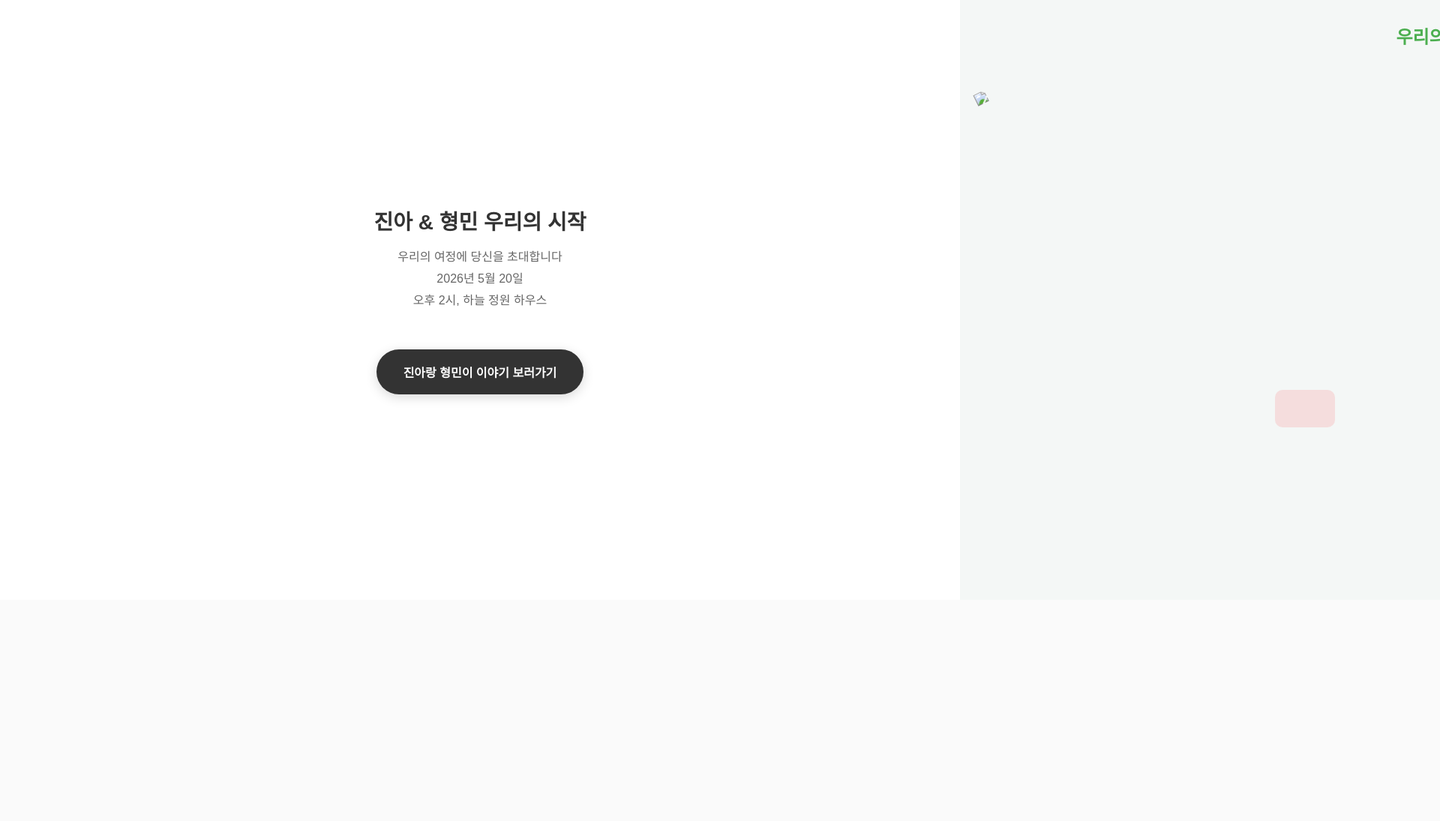
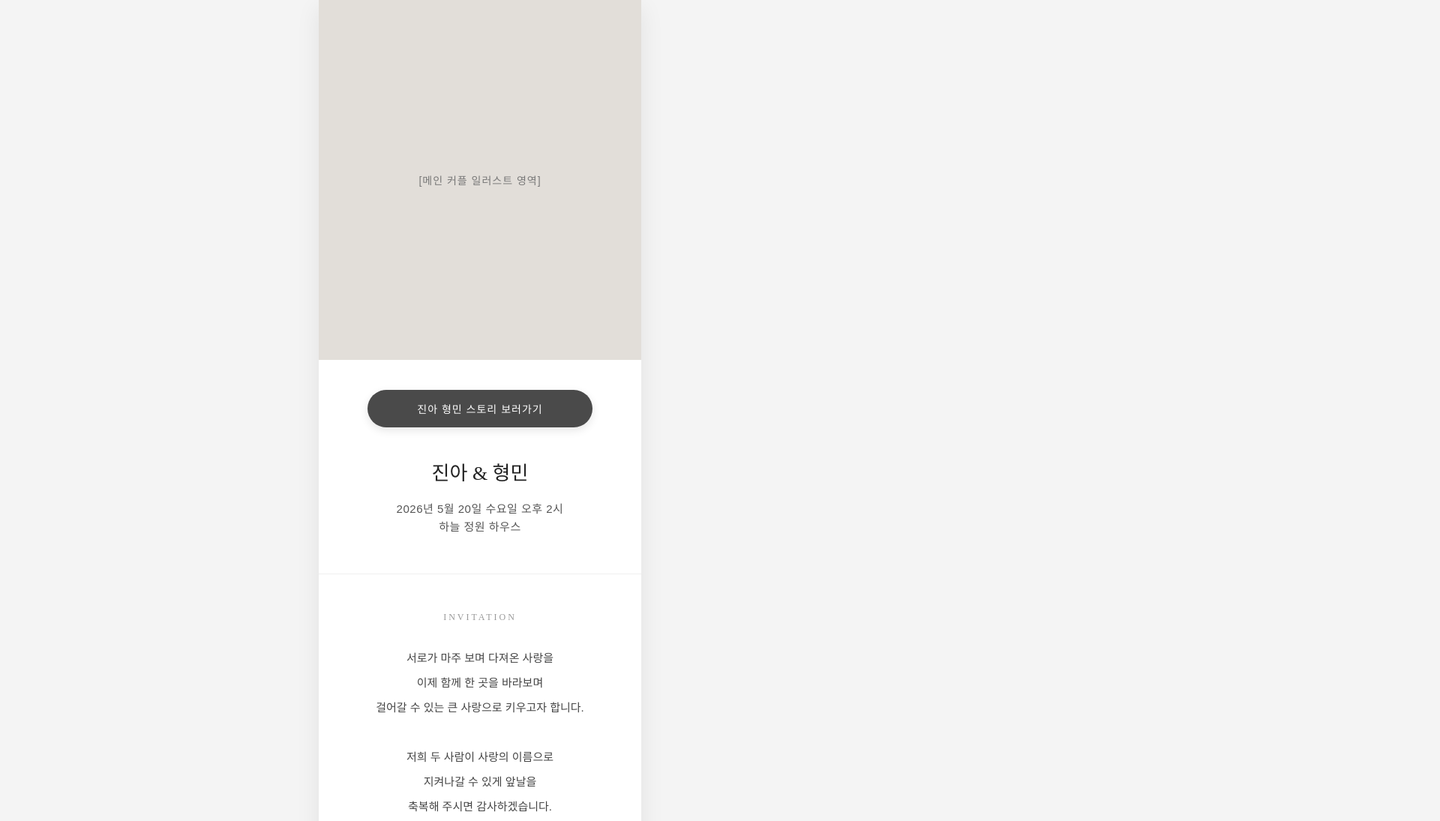
Before and after one commit to gna-king/happy-wedding-day, a plain HTML site: page index.html in a window 1280 px wide. Shown: the top 1095 px of the page at 75% size, 1920 px wide, since content can reach past the window. Before the commit the page ends 800 px from the top, so only its background shows below. Drawn offline with Linux system fonts and the light colour scheme.

Commit message:
index.html

```diff
--- a/index.html
+++ b/index.html
@@ -3,162 +3,223 @@
 <head>
     <meta charset="UTF-8">
     <meta name="viewport" content="width=device-width, initial-scale=1.0, maximum-scale=1.0, user-scalable=no">
-  <title>진아 & 형민 우리의 시작 (PRO)</title>
+    <title>진아 & 형민 결혼합니다</title>
     <style>
-    /* 기본 리셋 */
-    * { margin: 0; padding: 0; box-sizing: border-box; -webkit-touch-callout: none; -webkit-user-select: none; user-select: none; }
-    body { font-family: 'Pretendard', sans-serif; overflow: hidden; background-color: #FAFAFA; color: #333; }
-
-    /* 2칸짜리 가로 기차 (전체 컨테이너) */
-    .app-container {
+        /* 기본 리셋 및 폰트 설정 (고급스러운 명조+고딕 혼합) */
+        * { margin: 0; padding: 0; box-sizing: border-box; }
+        body {
+            background-color: #f4f4f4; /* PC에서 볼 때의 배경색 */
+            font-family: 'Pretendard', 'Apple SD Gothic Neo', sans-serif;
+            color: #333;
             display: flex;
-      width: 200vw; height: 100vh;
-      transition: transform 1.2s cubic-bezier(0.65, 0, 0.35, 1);
+            justify-content: center; /* 화면 중앙 정렬 */
         }
 
-    /* 개별 페이지 공통 */
-    .section { width: 100vw; height: 100vh; position: relative; display: flex; flex-direction: column; align-items: center; justify-content: center; }
-
-    /* --- 1번 방 (첫 화면) --- */
-    .home-section { background-color: #FFFFFF; text-align: center; padding: 20px; }
-    .home-section h1 { font-size: 28px; margin-bottom: 15px; font-weight: 600; }
-    .home-section p { font-size: 16px; color: #666; margin-bottom: 5px; }
-
-    .start-btn {
-      margin-top: 50px; padding: 18px 36px;
-      background-color: #333; color: #fff;
-      border: none; border-radius: 30px;
-      font-size: 16px; font-weight: bold;
-      cursor: pointer; box-shadow: 0 4px 15px rgba(0,0,0,0.15);
-      transition: background 0.3s, transform 0.1s;
-    }
-    .start-btn:active { transform: scale(0.97); }
-
-    /* --- 2번 방 (구불구불 길) --- */
-    .story-section {
-      background-color: #F4F7F6;
-      /* 중요: '깔끔한' 새 배경 이미지를 배경으로 사용 */
-      background-image: url('image_2.png');
-      background-size: cover;
-      background-position: center;
+        /* 1. 모바일 최적화 컨테이너 (PC에서도 폰 비율 유지) */
+        .phone-container {
+            width: 100%;
+            max-width: 430px; /* 스마트폰 최대 너비 */
+            background-color: #ffffff;
+            min-height: 100vh;
             position: relative;
+            overflow: hidden; /* 영역 밖으로 나가는 슬라이드 숨김 */
+            box-shadow: 0 10px 30px rgba(0,0,0,0.08);
         }
 
-    .story-section h2 { font-size: 24px; position: absolute; top: 30px; width: 100%; text-align: center; color: #4CAF50; }
-
-    /* 길을 그릴 가상의 도화지 (캐릭터 좌표 기준) */
-    .path-map {
-      width: 100%; height: 100%;
-      position: absolute; top: 0; left: 0;
+        /* 2. 페이지 슬라이드 트랙 (방 2개를 가로로 연결) */
+        .slider-track {
+            display: flex;
+            width: 200%; /* 페이지가 2개이므로 200% */
+            min-height: 100vh;
+            transition: transform 0.6s cubic-bezier(0.77, 0, 0.175, 1); /* 고급스러운 부드러운 전환 */
         }
 
-    /* 새로 생성된 깔끔한 커플 아이콘 이미지 */
-    .couple-icon {
-      width: 65px; height: auto;
-      position: absolute;
-      top: -32px; left: -32px; /* 중심점 맞추기 */
-
-      /* 중요: 새로 생성된 깔끔한 길 그림의 경로를 정밀 추적 (좌표 수정됨) */
-      offset-path: path("M 82,152 C 160,113 256,163 252,254 C 248,345 167,399 157,485 C 147,571 216,634 290,626 C 364,618 418,555 423,534");
-
-      /* 6초 동안 경로를 따라 걷기 (자동으로 방향 전환) */
-      animation: walkPath 6s linear forwards;
-
-      /* 처음엔 멈춰두기 */
-      animation-play-state: paused;
+        /* 개별 페이지 공통 설정 */
+        .page {
+            width: 50%; /* 컨테이너의 100% 너비 */
+            min-height: 100vh;
+            overflow-y: auto; /* 세로 스크롤 허용 */
+            overflow-x: hidden;
+            background-color: #fff;
         }
 
-    /* 걷기 애니메이션 설정 */
-    @keyframes walkPath {
-      0% { offset-distance: 0%; transform: rotate(0deg); }
-      100% { offset-distance: 100%; transform: rotate(0deg); }
+        /* --- [메인 페이지 스타일] --- */
+        .main-image {
+            width: 100%;
+            height: 60vh;
+            background-color: #e2ded9; /* 차분한 베이지 톤 */
+            display: flex;
+            align-items: center;
+            justify-content: center;
+            color: #777;
+            font-size: 14px;
+            letter-spacing: 1px;
         }
 
-    /* 기차가 2번 방으로 오면 캐릭터 걷기 시작! */
-    .slide-active #room2 .couple-icon {
-      animation-play-state: running;
+        /* 스토리 보러가기 버튼 */
+        .story-btn-wrap {
+            text-align: center;
+            margin: 40px 0 20px 0;
+            padding: 0 20px;
+        }
+        .story-btn {
+            background-color: #4a4a4a;
+            color: #fff;
+            border: none;
+            padding: 15px 30px;
+            border-radius: 30px;
+            font-size: 14px;
+            letter-spacing: 1px;
+            cursor: pointer;
+            box-shadow: 0 4px 12px rgba(0,0,0,0.1);
+            transition: background 0.3s;
+            width: 100%;
+            max-width: 300px;
+        }
+        .story-btn:hover { background-color: #333; }
+
+        /* 예식 정보 */
+        .wedding-info {
+            text-align: center;
+            padding: 20px 20px 50px 20px;
+        }
+        .wedding-info h1 {
+            font-family: 'Nanum Myeongjo', serif; /* 감성적인 명조체 느낌 */
+            font-size: 26px;
+            font-weight: 400;
+            margin-bottom: 20px;
+            color: #222;
+        }
+        .wedding-info .date-time {
+            font-size: 15px;
+            color: #555;
+            line-height: 1.6;
+            letter-spacing: 0.5px;
         }
 
-    /* 첫 만남 팻말을 누를 수 있는 투명 영역 (좌표 미세 조정) */
-    .signpost-trigger {
-      width: 80px; height: 50px;
-      position: absolute;
-      left: 420px; top: 520px; /* 도착 지점 팻말 위치 */
-      background-color: rgba(255,0,0,0.1); /* 투명하게 만들기 (0.1로 테스트 후 0으로 변경) */
-      border-radius: 10px;
-      cursor: pointer;
+        /* 초대의 글 (Greeting) */
+        .greeting-section {
+            text-align: center;
+            padding: 50px 20px;
+            border-top: 1px solid #f0f0f0;
+        }
+        .section-title {
+            font-family: 'Nanum Myeongjo', serif;
+            font-size: 12px;
+            color: #999;
+            letter-spacing: 3px;
+            margin-bottom: 30px;
+            text-transform: uppercase;
+        }
+        .greeting-text {
+            font-size: 15px;
+            line-height: 2.2;
+            color: #444;
+            margin-bottom: 40px;
         }
 
-    /* --- 모달 (사진 팝업창) --- */
-    .modal {
-      position: fixed; top: 0; left: 0;
-      width: 100vw; height: 100vh;
-      background-color: rgba(0,0,0,0.8);
-      display: none; align-items: center; justify-content: center;
-      z-index: 100; padding: 20px;
+        /* --- [타임라인 페이지 스타일] --- */
+        .timeline-page {
+            background-color: #fbfbfb;
+            padding: 30px 20px;
         }
-    .modal-content {
-      background-color: white; border-radius: 20px;
-      width: 100%; max-width: 300px; padding: 20px;
-      text-align: center; position: relative;
+        .back-btn {
+            background: none;
+            border: none;
+            font-size: 14px;
+            color: #666;
+            cursor: pointer;
+            margin-bottom: 30px;
+            display: flex;
+            align-items: center;
         }
-    .modal img { width: 100%; border-radius: 10px; }
-    .modal h3 { margin-top: 15px; font-size: 20px; }
-    .modal p { color: #666; margin-top: 5px; font-size: 14px; }
-    .close-btn { position: absolute; top: 15px; right: 20px; font-size: 25px; cursor: pointer; color: #aaa; }
+        .timeline-content {
+            text-align: center;
+            padding-top: 50px;
+        }
+        .timeline-content h2 {
+            font-family: 'Nanum Myeongjo', serif;
+            font-size: 22px;
+            color: #333;
+            margin-bottom: 20px;
+        }
+        .timeline-content p {
+            font-size: 14px;
+            color: #888;
+            line-height: 1.6;
+        }
 
-    /* 슬라이드 트리거 */
-    .slide-active { transform: translateX(-100vw); }
+        /* 자바스크립트 동작용 클래스 */
+        .show-timeline { transform: translateX(-50%); }
+
     </style>
 </head>
 <body>
 
-  <div class="app-container" id="app">
+    <div class="phone-container">
 
-    <section class="home-section section" id="room1">
-      <h1>진아 & 형민 우리의 시작</h1>
-      <p>우리의 여정에 당신을 초대합니다</p>
-      <p>2026년 5월 20일</p>
-      <p>오후 2시, 하늘 정원 하우스</p>
-      <button class="start-btn" onclick="startJourney()">진아랑 형민이 이야기 보러가기</button>
-    </section>
+        <div class="slider-track" id="sliderTrack">
 
-    <section class="story-section section" id="room2">
-      <h2>우리의 여정</h2>
+            <div class="page main-page">
 
-      <div class="path-map">
-        <img src="image_3.png" class="couple-icon" id="couple">
+                <div class="main-image">
+                    [메인 커플 일러스트 영역]
+                </div>
 
-        <div class="signpost-trigger" onclick="openModal()"></div>
+                <div class="story-btn-wrap">
+                    <button class="story-btn" onclick="toggleTimeline()">진아 형민 스토리 보러가기</button>
+                </div>
+
+                <div class="wedding-info">
+                    <h1>진아 & 형민</h1>
+                    <div class="date-time">
+                        2026년 5월 20일 수요일 오후 2시<br>
+                        하늘 정원 하우스
+                    </div>
+                </div>
+
+                <div class="greeting-section">
+                    <div class="section-title">Invitation</div>
+                    <div class="greeting-text">
+                        서로가 마주 보며 다져온 사랑을<br>
+                        이제 함께 한 곳을 바라보며<br>
+                        걸어갈 수 있는 큰 사랑으로 키우고자 합니다.<br><br>
+                        저희 두 사람이 사랑의 이름으로<br>
+                        지켜나갈 수 있게 앞날을<br>
+                        축복해 주시면 감사하겠습니다.
+                    </div>
+                </div>
+
+                </div>
+
+
+            <div class="page timeline-page">
+                <button class="back-btn" onclick="toggleTimeline()">← 청첩장으로 돌아가기</button>
+
+                <div class="timeline-content">
+                    <h2>Our Timeline</h2>
+                    <p>이곳에 진아와 형민의 스토리 타임라인 코드가<br>추가로 업데이트될 예정입니다.</p>
+                    <br><br>
+                    <div style="width: 100%; height: 200px; background-color: #eee; border-radius: 10px; display: flex; align-items: center; justify-content: center; color: #aaa; font-size: 12px;">
+                        [타임라인 일러스트 영역]
+                    </div>
+                </div>
             </div>
 
         </div>
     </div>
 
-  <div class="modal" id="modal" onclick="closeModal()">
-    <div class="modal-content" onclick="event.stopPropagation()">
-      <span class="close-btn" onclick="closeModal()">×</span>
-      <img src="https://via.placeholder.com/300x200?text=OUR+FIRST+MEETING" alt="첫 만남 사진">
-      <h3>우리의 첫 만남</h3>
-      <p>비 내리는 날, 우연한 만남이</p>
-      <p>영원한 여정의 시작이 되었습니다.</p>
-    </div>
-  </div>
+    <script>
+        // 타임라인 페이지 열고 닫기 함수
+        function toggleTimeline() {
+            const track = document.getElementById('sliderTrack');
+            // 클래스가 있으면 빼고, 없으면 넣어서 부드럽게 화면 전환
+            track.classList.toggle('show-timeline');
 
-  <script>
-    // 1. 버튼 클릭 시 화면 전환
-    function startJourney() {
-      document.getElementById('app').classList.add('slide-active');
-    }
-
-    // 2. 팻말 클릭 시 모달 열기
-    function openModal() {
-      document.getElementById('modal').style.display = 'flex';
-    }
-
-    // 3. 모달 닫기
-    function closeModal() {
-      document.getElementById('modal').style.display = 'none';
+            // 페이지가 전환될 때 스크롤을 맨 위로 올려주는 디테일
+            setTimeout(() => {
+                window.scrollTo(0, 0);
+            }, 300);
         }
     </script>
 
```
Lines whose indentation alone changed are shown as unchanged.
